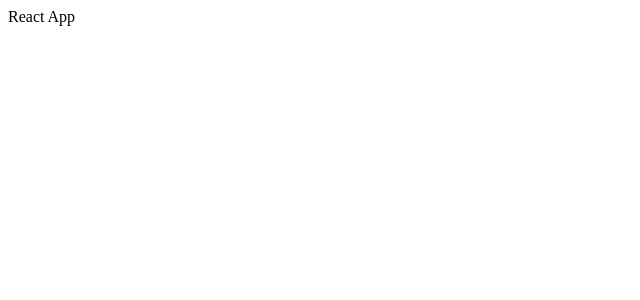
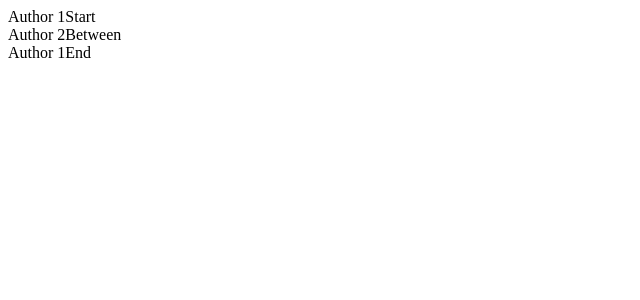
Before and after one commit to bytecoder8/chat, a React app: page / in a window 1280 px wide. Shown: the top 300 px of the page, without its empty margins (0-640 px from the left). Built offline with nearby package versions, Linux system fonts and the light colour scheme.

Commit message:
Fix babel config, add components

```diff
--- a/package.json
+++ b/package.json
@@ -13,6 +13,7 @@
   "author": "bytecoder8",
   "devDependencies": {
     "@babel/core": "^7.9.0",
+    "@babel/plugin-proposal-class-properties": "^7.8.3",
     "@babel/preset-env": "^7.9.5",
     "@babel/preset-react": "^7.9.4",
     "babel-loader": "^8.1.0",
--- a/src/App.js
+++ b/src/App.js
@@ -1,10 +1,11 @@
 import React from 'react'
+import Chat from './components/Chat'
 
 
 const App = () => {
   return(
     <div className="app">
-      React App
+      <Chat />
     </div>
   )
 }
--- /dev/null
+++ b/src/components/Chat/Chat.js
@@ -0,0 +1,13 @@
+import React from 'react'
+import Messages from '../Messages'
+
+
+const Chat = () => {
+  return(
+    <div className="chat">
+      <Messages />
+    </div>
+  )
+}
+
+export default Chat
--- /dev/null
+++ b/src/components/Chat/index.js
@@ -0,0 +1 @@
+export { default } from './Chat'
--- /dev/null
+++ b/src/components/ErrorBoundary.js
@@ -0,0 +1,19 @@
+import React, { Component } from 'react'
+import ErrorMessage from './ErrorMessage'
+
+
+class ErrorBoundary extends Component {
+  state = {
+    hasError: false
+  }
+
+  static getDerivedStateFromError(error) {
+    return { hasError: true }
+  }
+
+  render() {
+    return this.state.hasError ? <ErrorMessage /> : this.props.children
+  }
+}
+
+export default ErrorBoundary
--- /dev/null
+++ b/src/components/ErrorMessage/ErrorMessage.js
@@ -0,0 +1,22 @@
+import React from 'react'
+import PropTypes from 'prop-types'
+
+
+function ErrorMessage({ error }) {
+  return (
+    <div className="alert alert-danger error-message">
+      <h4 className="alert-heading">Warning!</h4>
+      <p className="mb-0">{ error }. Try again later.</p>
+    </div>
+  )
+}
+
+ErrorMessage.propTypes = {
+  error: PropTypes.string
+}
+
+ErrorMessage.defaultProps = {
+  error: 'Something went wrong'
+}
+
+export default ErrorMessage
--- /dev/null
+++ b/src/components/ErrorMessage/index.js
@@ -0,0 +1 @@
+export { default } from './ErrorMessage'
--- /dev/null
+++ b/src/components/Messages/Message.js
@@ -0,0 +1,15 @@
+import React, { Component } from 'react'
+
+class Message extends Component {
+  render() {
+    const { author, message } = this.props
+    return (
+      <div className="message">
+        <span className="author">{author}</span>
+        <span className="message">{message}</span>
+      </div>
+    )
+  }
+}
+
+export default Message
--- /dev/null
+++ b/src/components/Messages/Messages.js
@@ -0,0 +1,24 @@
+import React, { Component } from 'react'
+import Message from './Message'
+
+
+class Messages extends Component {
+
+  messages = [
+    {id: 1, author: 'Author 1', message: 'Start'},
+    {id: 2, author: 'Author 2', message: 'Between'},
+    {id: 3, author: 'Author 1', message: 'End'}
+  ]
+
+  render() {
+    return (
+      <div className="messages">
+        { this.messages.map(message => (
+          <Message key={message.id} {...message} />
+        )) }
+      </div>
+    )
+  }
+}
+
+export default Messages
--- /dev/null
+++ b/src/components/Messages/index.js
@@ -0,0 +1 @@
+export { default } from './Messages'
--- a/src/index.js
+++ b/src/index.js
@@ -1,6 +1,11 @@
 import React from 'react'
 import ReactDOM from 'react-dom'
 import App from './App'
+import ErrorBoundary from './components/ErrorBoundary'
 
 
-ReactDOM.render(<App />, document.getElementById('root'))
+ReactDOM.render(
+  <ErrorBoundary>
+    <App />
+  </ErrorBoundary>,
+  document.getElementById('root'))
```
Also changed, not shown: .babelrc, 1 other file (tests, documents, lock files or other folders).
